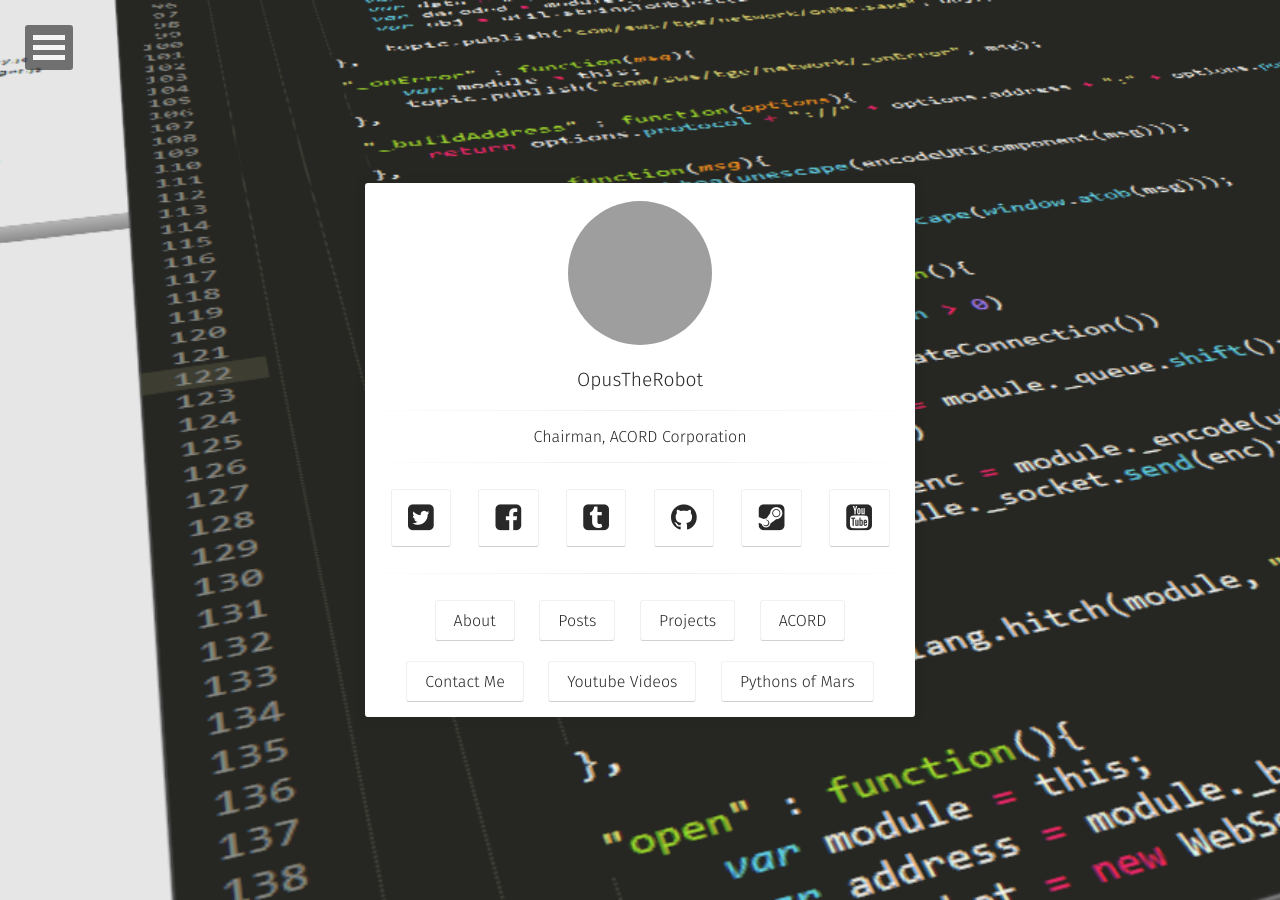
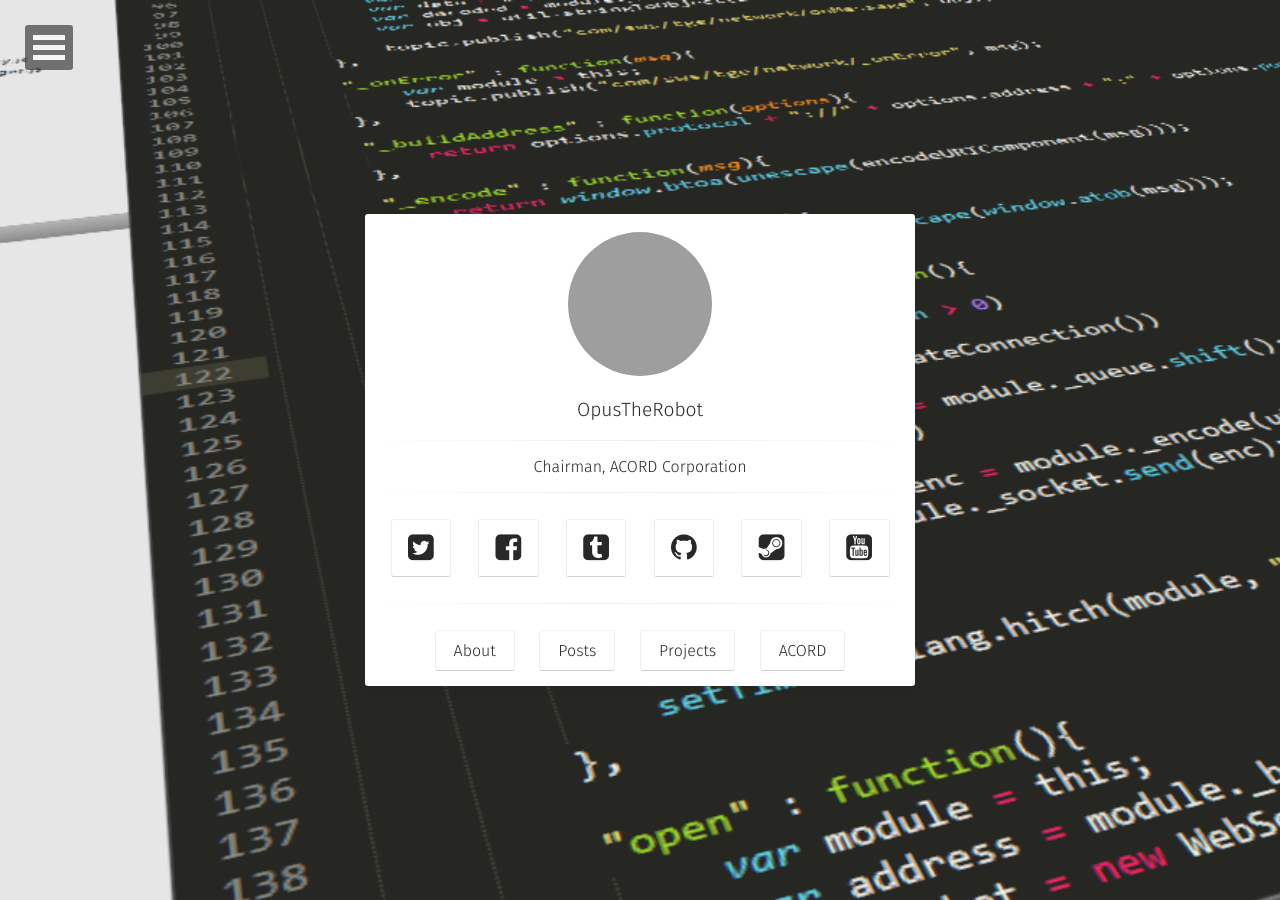
Before and after one commit to Gizmotronn/matrixcog, a Jekyll site: the page built from index.html, in a window 1280 px wide. Built offline with Jekyll 4.4.1, drawn with Linux system fonts in a browser that asks for light colours; some web fonts are replaced; grey boxes are pictures that could not be loaded.

Commit message:
Update home.html

```diff
--- a/_layouts/home.html
+++ b/_layouts/home.html
@@ -44,18 +44,6 @@ layout: compress
                         <a class="btn zoombtn" href="http://acord.tech/news">
                          ACORD
                          </a>
-                        </a>
-                         <a class="btn zoombtn" href="{{ site.url }}/contact">
-                         Contact Me
-                         </a>
-                        </a>
-                         <a class="btn zoombtn" href="{{ site.url }}/youtube">
-                         Youtube Videos
-                         </a>
-                        </a>
-                         <a class="btn zoombtn" href="{{ site.url }}/pom">
-                         Pythons of Mars
-                         </a>
                  </h3>
             </div>
         </div>
```
